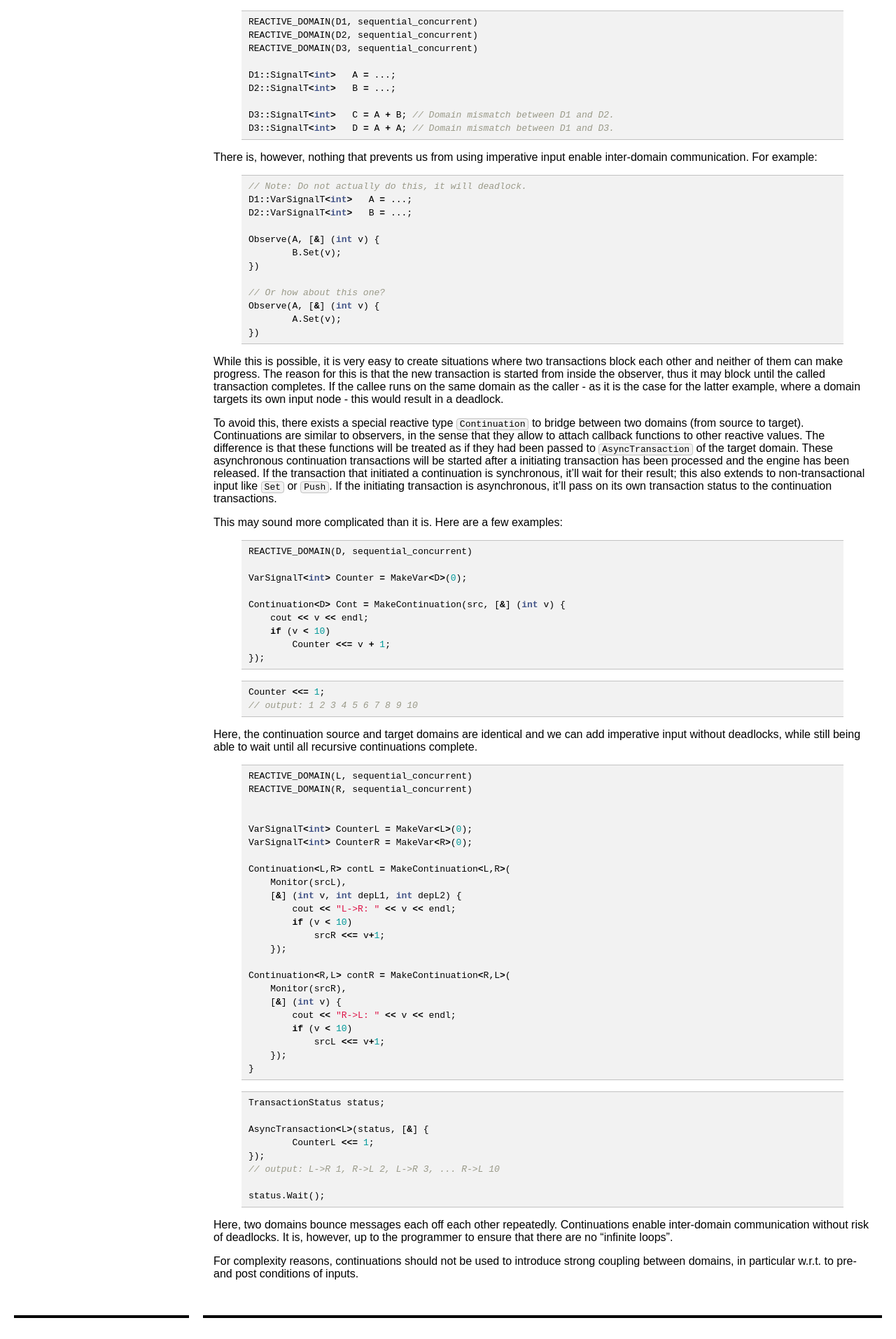
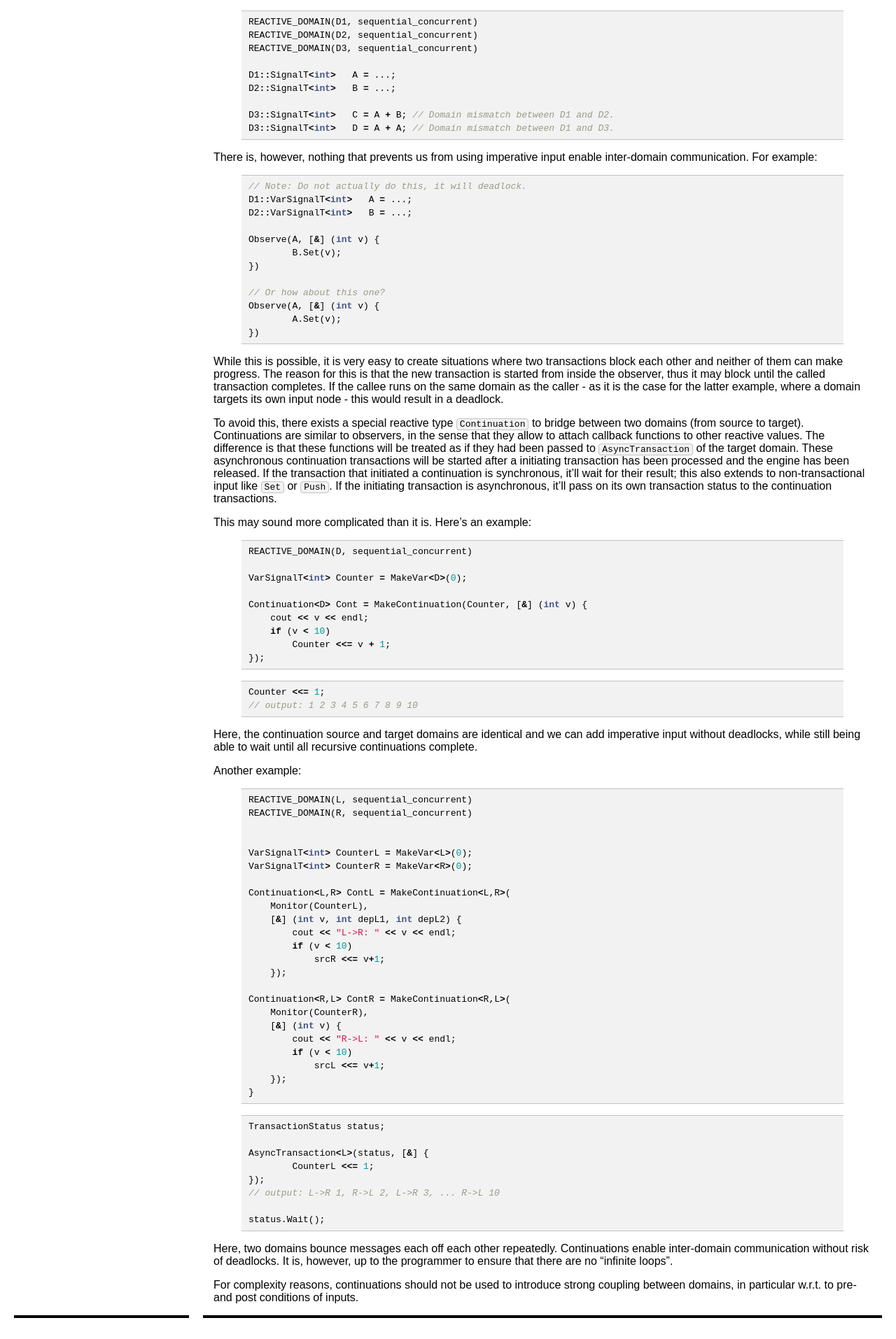
Before and after one commit to snakster/cpp.react, a Jekyll site: the page built from tutorials/Async.md, in a window 1280 px wide. Shown: the part 1171-3085 px from the top of the page at 70% size. Built offline with Jekyll 4.4.1, drawn with Linux system fonts in a browser that asks for light colours.

Commit message:
Fixed async tutorial.

```diff
--- a/tutorials/Async.md
+++ b/tutorials/Async.md
@@ -99,13 +99,13 @@ These asynchronous continuation transactions will be started after a initiating
 If the transaction that initiated a continuation is synchronous, it'll wait for their result; this also extends to non-transactional input like `Set` or `Push`.
 If the initiating transaction is asynchronous, it'll pass on its own transaction status to the continuation transactions.
 
-This may sound more complicated than it is. Here are a few examples:
+This may sound more complicated than it is. Here's an example:
 {% highlight C++ %}
 REACTIVE_DOMAIN(D, sequential_concurrent)
 
 VarSignalT<int> Counter = MakeVar<D>(0);
 
-Continuation<D> Cont = MakeContinuation(src, [&] (int v) {
+Continuation<D> Cont = MakeContinuation(Counter, [&] (int v) {
     cout << v << endl;
     if (v < 10)
         Counter <<= v + 1;
@@ -118,6 +118,7 @@ Counter <<= 1;
 
 Here, the continuation source and target domains are identical and we can add imperative input without deadlocks, while still being able to wait until all recursive continuations complete.
 
+Another example:
 {% highlight C++ %}
 REACTIVE_DOMAIN(L, sequential_concurrent)
 REACTIVE_DOMAIN(R, sequential_concurrent)
@@ -126,16 +127,16 @@ REACTIVE_DOMAIN(R, sequential_concurrent)
 VarSignalT<int> CounterL = MakeVar<L>(0);
 VarSignalT<int> CounterR = MakeVar<R>(0);
 
-Continuation<L,R> contL = MakeContinuation<L,R>(
-    Monitor(srcL),
+Continuation<L,R> ContL = MakeContinuation<L,R>(
+    Monitor(CounterL),
     [&] (int v, int depL1, int depL2) {
         cout << "L->R: " << v << endl;
         if (v < 10)
             srcR <<= v+1;
     });
 
-Continuation<R,L> contR = MakeContinuation<R,L>(
-    Monitor(srcR),
+Continuation<R,L> ContR = MakeContinuation<R,L>(
+    Monitor(CounterR),
     [&] (int v) {
         cout << "R->L: " << v << endl;
         if (v < 10)
```
